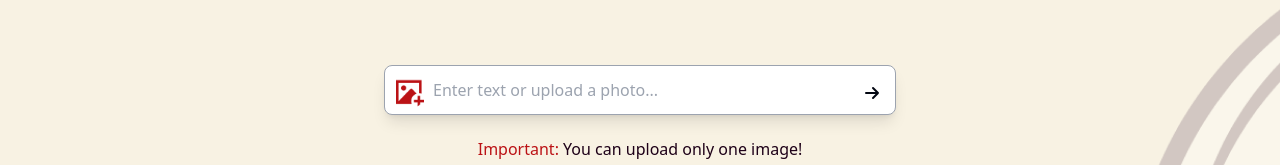
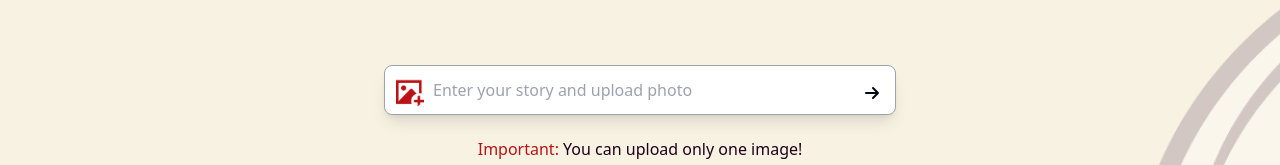
Before and after one commit to kesha100/vcomics_front, a Next.js app: page /upload-photo in a window 1280 px wide. Shown: the part 377-542 px from the top of the page. Built offline with nearby package versions, Linux system fonts and the light colour scheme.

Commit message:
changed input bar for upload

```diff
--- a/src/app/upload-photo/page.tsx
+++ b/src/app/upload-photo/page.tsx
@@ -90,7 +90,7 @@ export default function UploadPhoto() {
         <div className="relative mt-8 w-full max-w-lg">
           <textarea
             className="w-full py-3 pl-12 pr-4 border border-gray-400 rounded-lg focus:outline-none focus:ring-2 focus:ring-[#1E0018] shadow-lg resize-none"
-            placeholder="Enter text or upload a photo..."
+            placeholder="Enter your story and upload photo"
             value={inputText}
             onChange={(e) => setInputText(e.target.value)}
             rows={1}
```
